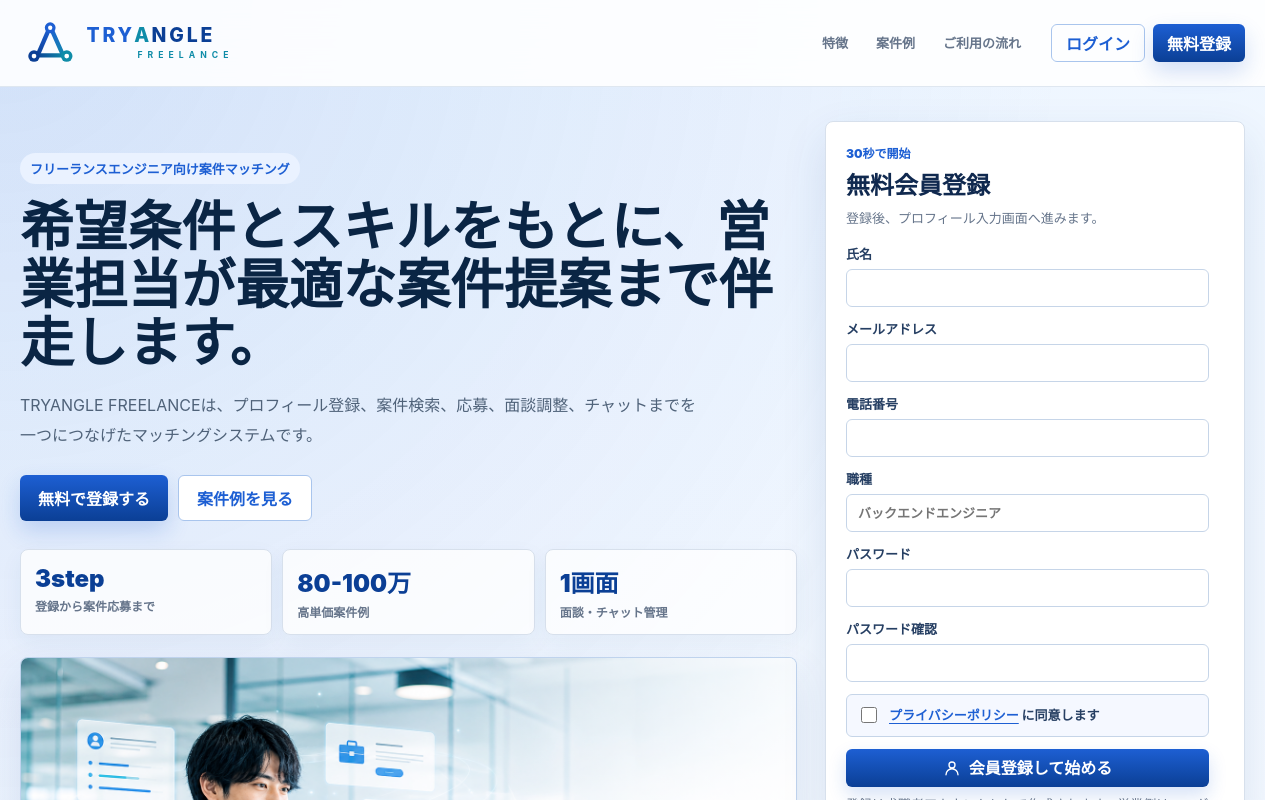
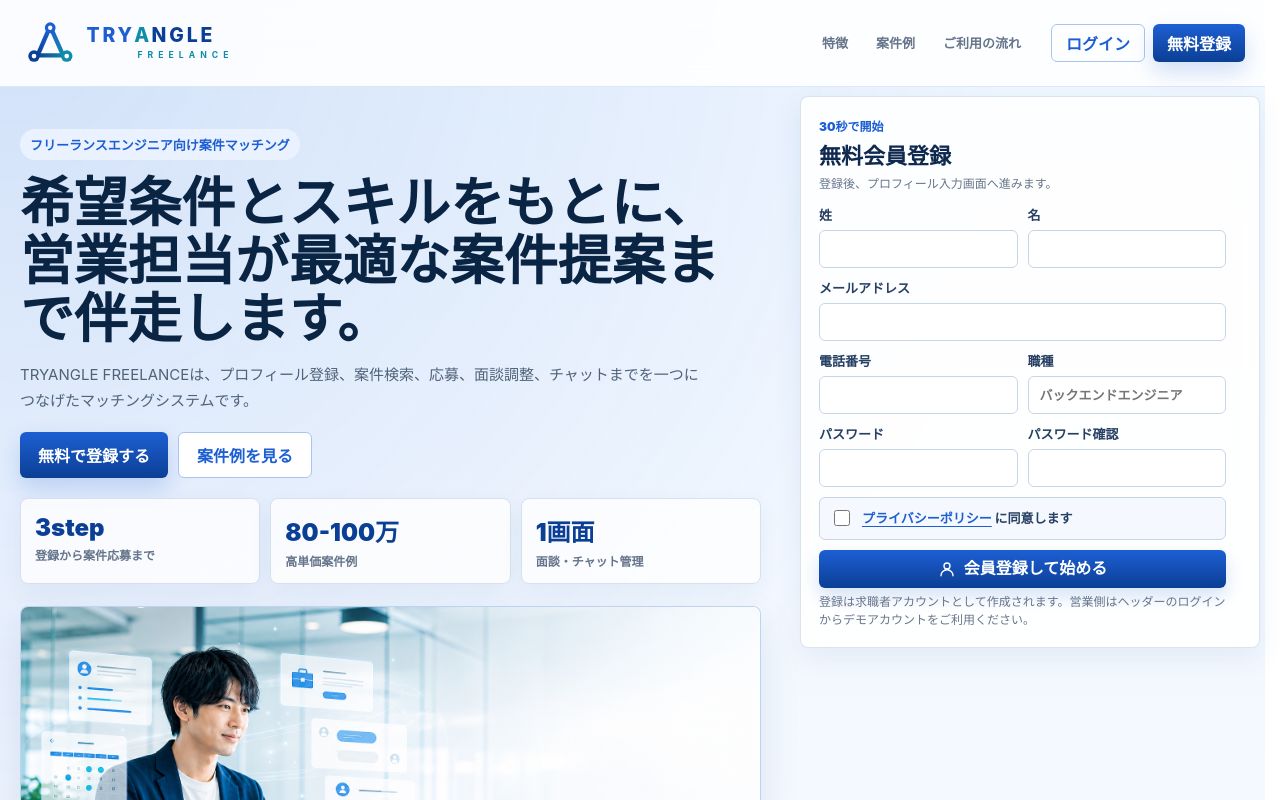
Before and after one commit to taneie/taneie, a Nuxt app: page / in a window 1280 px wide. Shown: the top 800 px of the page. Built offline with nearby package versions, Linux system fonts and the light colour scheme.

Commit message:
新規登録パネルの挙動をFixするように修正

```diff
--- a/components/organisms/LoginPanel.vue
+++ b/components/organisms/LoginPanel.vue
@@ -26,6 +26,7 @@
             <strong>ログイン</strong>
             <button type="button" aria-label="ログインを閉じる" @click="showLogin = false">×</button>
           </div>
+
           <form :class="[$style.formGrid, $style.one]" @submit.prevent="submitLogin">
             <FormInput
               v-model="loginForm.email"
@@ -43,6 +44,7 @@
             />
             <BaseButton type="submit" icon="user">ログイン</BaseButton>
           </form>
+
           <div :class="$style.demoList">
             <button type="button" @click="loginWithDemo('freelancer')">
               <strong>求職者デモ</strong>
@@ -109,6 +111,7 @@
               <span>FEATURES</span>
               <h2>案件探しの手間を減らす、TRYANGLEの仕組み</h2>
             </div>
+
             <div :class="$style.featureGrid">
               <article>
                 <strong>条件に合う案件を探しやすい</strong>
@@ -144,6 +147,7 @@
               <span>PROJECTS</span>
               <h2>案件のご紹介例</h2>
             </div>
+
             <div :class="$style.projectGrid">
               <article v-for="project in projects" :key="project.title">
                 <div :class="$style.projectMeta">
@@ -165,6 +169,7 @@
               <span>FLOW</span>
               <h2>登録後の流れ</h2>
             </div>
+
             <ol :class="$style.flowList">
               <li>
                 <strong>プロフィール入力</strong>
@@ -189,11 +194,20 @@
             <p>登録後、プロフィール入力画面へ進みます。</p>
           </div>
 
-          <form :class="[$style.formGrid, $style.one]" @submit.prevent="submitRegister">
+          <form :class="[$style.formGrid, $style.registerGrid]" @submit.prevent="submitRegister">
             <FormInput
-              v-model="registerForm.name"
-              label="氏名"
-              name="name"
+              v-model="registerForm.lastName"
+              label="姓"
+              name="lastName"
+              autocomplete="family-name"
+              required
+              @update:model-value="markDirty"
+            />
+            <FormInput
+              v-model="registerForm.firstName"
+              label="名"
+              name="firstName"
+              autocomplete="given-name"
               required
               @update:model-value="markDirty"
             />
@@ -280,8 +294,14 @@ const loginForm = reactive({
   password: "freelance123"
 });
 
-const registerForm = reactive<RegisterInput>({
-  name: "",
+const registerForm = reactive<
+  Omit<RegisterInput, "name"> & {
+    lastName: string;
+    firstName: string;
+  }
+>({
+  lastName: "",
+  firstName: "",
   email: "",
   phone: "",
   role: "",
@@ -326,7 +346,17 @@ function submitRegister() {
     showPrivacyPolicy.value = true;
     return;
   }
-  register(registerForm);
+
+  const name = `${registerForm.lastName} ${registerForm.firstName}`.trim();
+
+  register({
+    name,
+    email: registerForm.email,
+    phone: registerForm.phone,
+    role: registerForm.role,
+    password: registerForm.password,
+    passwordConfirm: registerForm.passwordConfirm
+  });
 }
 
 function scrollToRegister() {
@@ -488,13 +518,13 @@ function scrollToRegister() {
   max-width: 1280px;
   width: 100%;
   margin: 0 auto;
-  padding: 34px 20px 56px;
+  padding: 24px 20px 40px;
 }
 
 .landingLayout {
   display: grid;
-  grid-template-columns: minmax(0, 1fr) minmax(360px, 420px);
-  gap: 28px;
+  grid-template-columns: minmax(0, 1fr) minmax(390px, 460px);
+  gap: 24px;
   align-items: start;
 }
 
@@ -509,7 +539,7 @@ function scrollToRegister() {
 
 .heroContent {
   min-width: 0;
-  padding: 32px 0 0;
+  padding: 18px 0 0;
 }
 
 .eyebrow {
@@ -533,17 +563,17 @@ function scrollToRegister() {
 
 .heroLead {
   max-width: 690px;
-  margin: 18px 0 0;
+  margin: 14px 0 0;
   color: #4f6279;
-  font-size: 16px;
-  line-height: 1.9;
+  font-size: 15px;
+  line-height: 1.75;
 }
 
 .heroActions {
   display: flex;
   flex-wrap: wrap;
   gap: 10px;
-  margin-top: 24px;
+  margin-top: 18px;
 }
 
 .primaryCta,
@@ -562,7 +592,7 @@ function scrollToRegister() {
   display: grid;
   grid-template-columns: repeat(3, minmax(0, 1fr));
   gap: 10px;
-  margin: 28px 0 0;
+  margin: 20px 0 0;
 }
 
 .stats div {
@@ -600,7 +630,7 @@ function scrollToRegister() {
 .heroVisual img {
   display: block;
   width: 100%;
-  aspect-ratio: 16 / 8.5;
+  aspect-ratio: 16 / 7.2;
   object-fit: cover;
   object-position: left center;
 }
@@ -639,20 +669,16 @@ function scrollToRegister() {
 }
 
 .registerPanel {
-  position: sticky;
-  top: 84px;
-  max-height: calc(100vh - 104px);
-  overflow: auto;
-  padding: 20px;
-  border: 1px solid var(--line);
+  padding: 18px;
+  border: 1px solid rgba(215, 224, 236, 0.9);
   border-radius: 8px;
-  background: #fff;
-  box-shadow: var(--shadow);
+  background: rgba(255, 255, 255, 0.88);
+  box-shadow: 0 10px 28px rgba(29, 78, 137, 0.08);
   scrollbar-gutter: stable;
 }
 
 .registerHead {
-  margin-bottom: 16px;
+  margin-bottom: 12px;
 }
 
 .registerHead span {
@@ -662,23 +688,23 @@ function scrollToRegister() {
 }
 
 .registerHead h2 {
-  margin: 4px 0 0;
+  margin: 3px 0 0;
   color: #10294f;
-  font-size: 24px;
+  font-size: 22px;
 }
 
 .registerHead p,
 .formNote {
-  margin: 7px 0 0;
+  margin: 5px 0 0;
   color: var(--muted);
-  font-size: 13px;
-  line-height: 1.6;
+  font-size: 12px;
+  line-height: 1.5;
 }
 
 .formGrid {
   display: grid;
   grid-template-columns: repeat(2, minmax(0, 1fr));
-  gap: 12px;
+  gap: 10px;
 }
 
 .formGrid > * {
@@ -687,6 +713,16 @@ function scrollToRegister() {
 
 .one {
   grid-template-columns: 1fr;
+}
+
+.registerGrid {
+  grid-template-columns: repeat(2, minmax(0, 1fr));
+}
+
+.registerGrid > :nth-child(3),
+.registerGrid > :nth-last-child(2),
+.registerGrid > :last-child {
+  grid-column: 1 / -1;
 }
 
 .privacyConsent {
@@ -724,7 +760,7 @@ function scrollToRegister() {
 .visualSection,
 .projectsSection,
 .flowSection {
-  margin-top: 56px;
+  margin-top: 42px;
 }
 
 .sectionHead {
@@ -925,6 +961,19 @@ function scrollToRegister() {
   text-underline-offset: 3px;
 }
 
+@media (min-width: 981px) {
+  .registerPanel {
+    position: fixed;
+    z-index: 20;
+    top: 96px;
+    right: max(20px, calc((100vw - 1280px) / 2 + 20px));
+    width: min(460px, calc(100vw - 40px));
+    max-height: calc(100dvh - 116px);
+    overflow: auto;
+    backdrop-filter: blur(10px);
+  }
+}
+
 @media (max-width: 980px) {
   .headerNav {
     display: none;
@@ -943,6 +992,7 @@ function scrollToRegister() {
 
   .registerPanel {
     position: static;
+    width: auto;
     max-height: none;
     overflow: visible;
   }
@@ -1004,6 +1054,16 @@ function scrollToRegister() {
     padding: 16px;
   }
 
+  .registerGrid {
+    grid-template-columns: 1fr;
+  }
+
+  .registerGrid > :nth-child(3),
+  .registerGrid > :nth-last-child(2),
+  .registerGrid > :last-child {
+    grid-column: auto;
+  }
+
   .visualText {
     padding: 0 16px 16px;
   }
```
